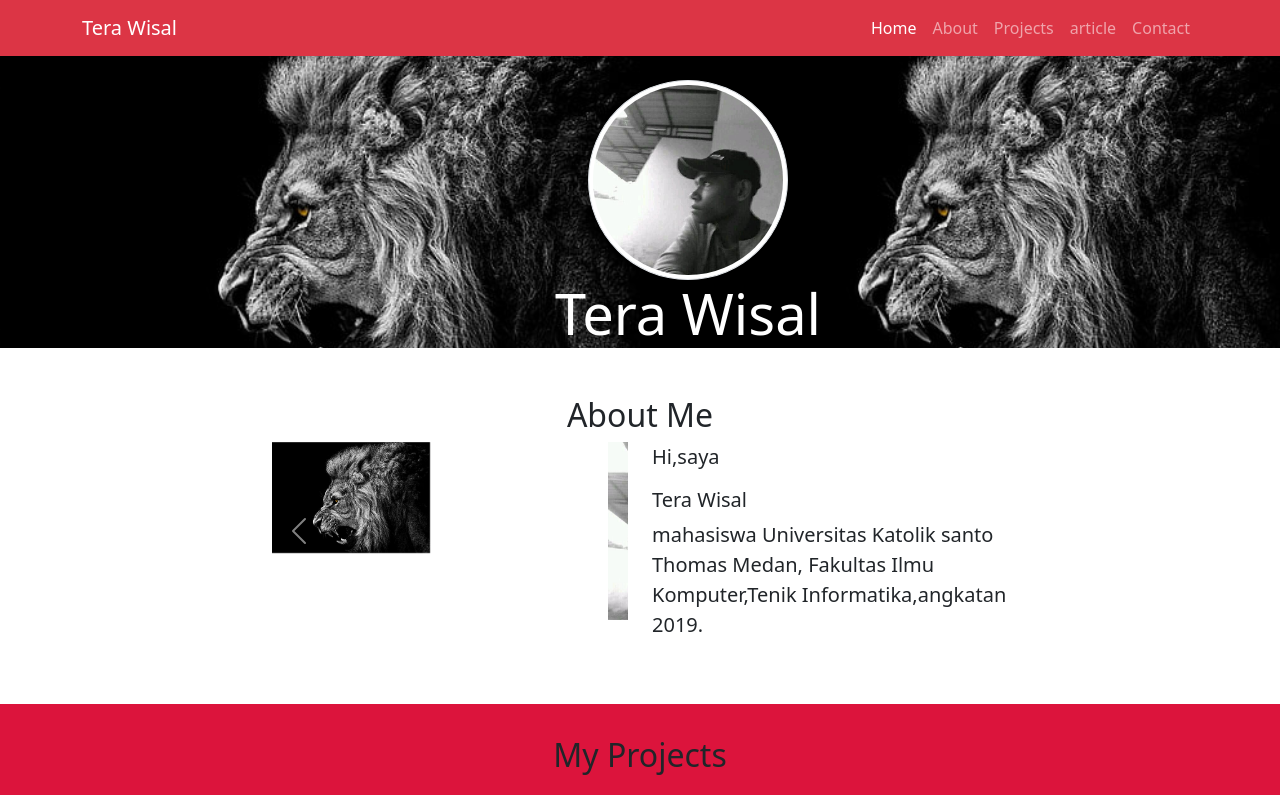
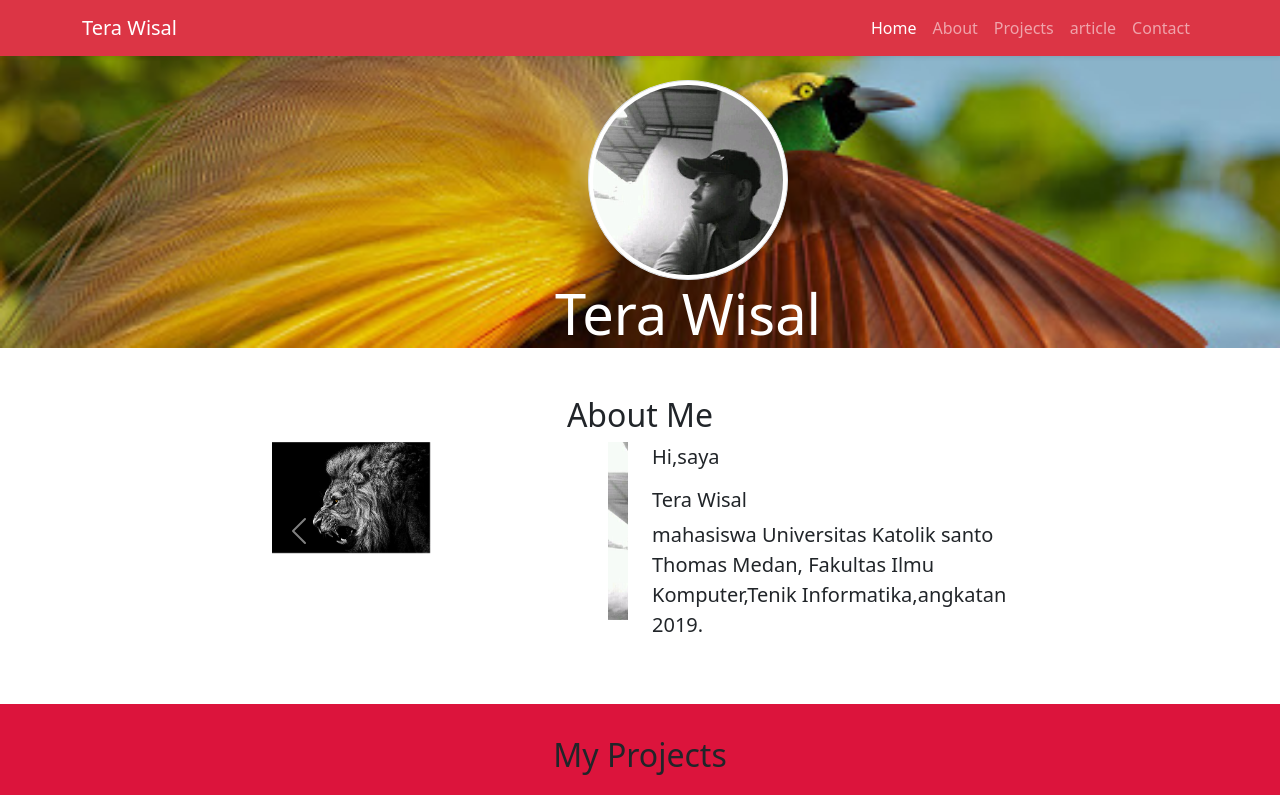
Before and after one commit to TeraWisal/TeraWisal.github.io, a plain HTML site: page index.html in a window 1280 px wide. Shown: the top 795 px of the page. Drawn offline with nearby package versions, Linux system fonts and the light colour scheme.

Commit message:
mengubah gambar latar belakang home

```diff
--- a/index.html
+++ b/index.html
@@ -76,6 +76,8 @@
       <button type="button" data-bs-target="#carouselExampleCaptions" data-bs-slide-to="0" class="active" aria-current="true" aria-label="Slide 1"></button>
       <button type="button" data-bs-target="#carouselExampleCaptions" data-bs-slide-to="1" aria-label="Slide 2"></button>
       <button type="button" data-bs-target="#carouselExampleCaptions" data-bs-slide-to="2" aria-label="Slide 3"></button>
+
+
     </div>
     <div class="carousel-inner">
       <div class="carousel-item active">
@@ -94,6 +96,7 @@
         <img src="img/tw.jpg" class="d-block w-50" alt="...">
         <div class="carousel-caption d-none d-md-block">
           <p></p>
+          <small></small>
         </div>
       </div>
     </div>
--- a/style.css
+++ b/style.css
@@ -1,8 +1,8 @@
 .jumbotron {
   padding-top: 5rem;
   padding-left: 6rem;
-  background-image: url(img/lion.jpg);
-  background-size: 50%;
+  background-image: url(img/cenderawasih.jpg);
+  background-size: 100%;
   color: white;
 }
 #projects {
```
Also changed, not shown: img/cenderawasih.jpg (added).
